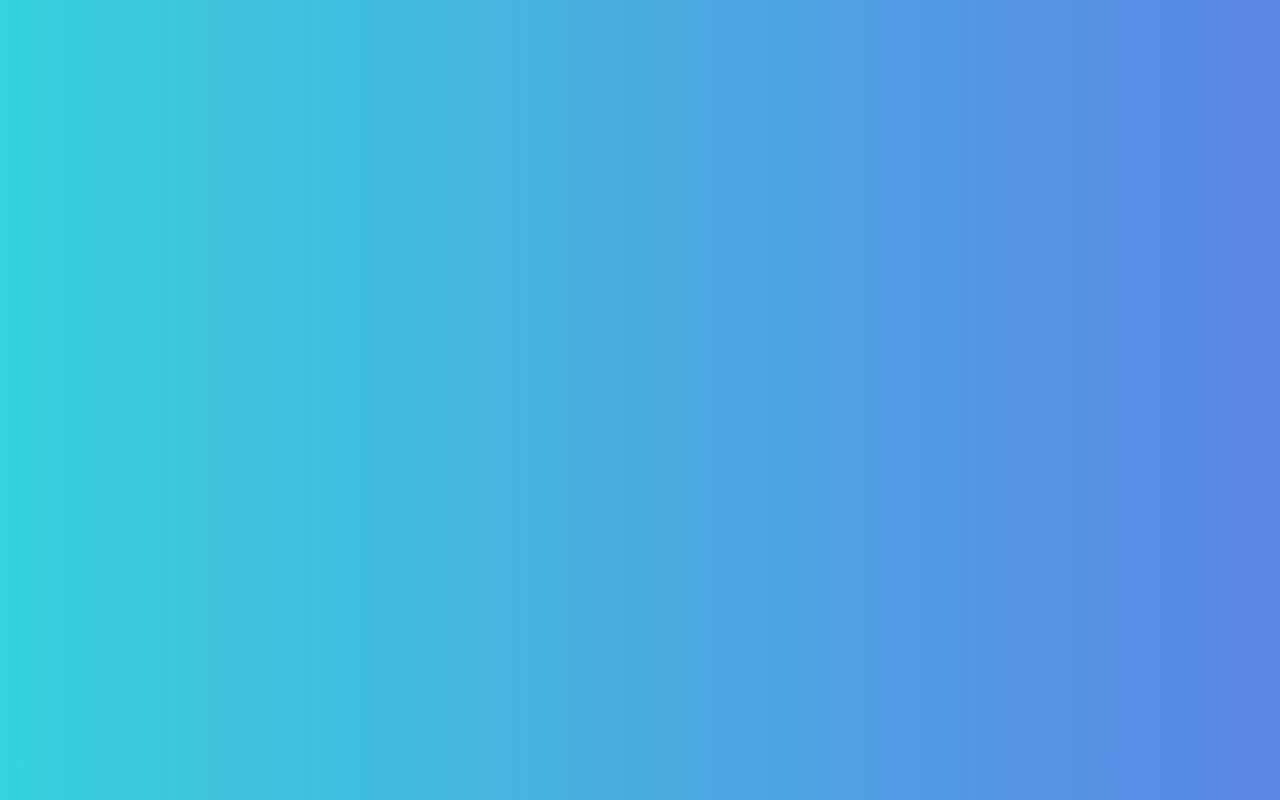
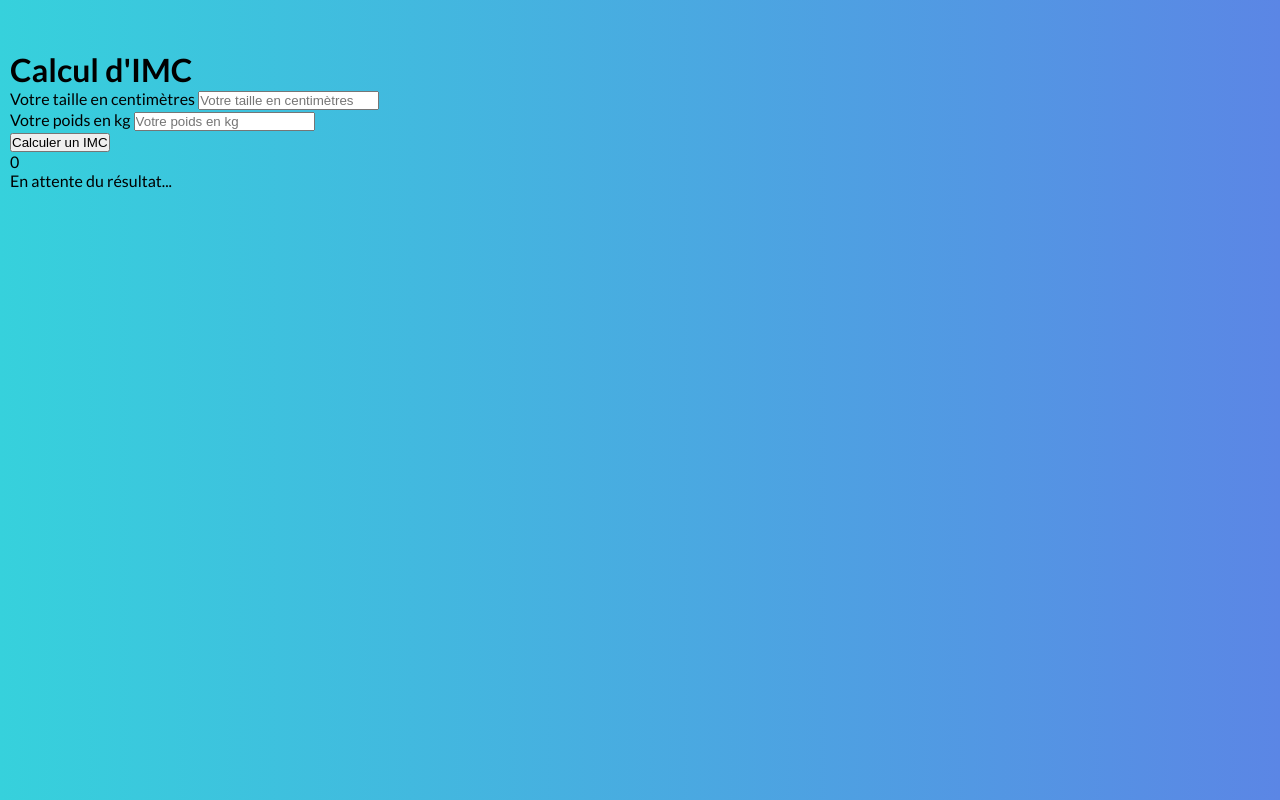
Before and after one commit to houssni-amin/IMC, a plain HTML site: page index.html in a window 1280 px wide. Drawn offline with Linux system fonts and the light colour scheme.

Commit message:
Ajout du HTML

```diff
--- a/index.html
+++ b/index.html
@@ -14,6 +14,45 @@
     />
   </head>
   <body>
+    <div class="container">
+      <h1>Calcul <span>d'IMC</span></h1>
 
+      <form>
+        <div class="inputs-container">
+
+          <div class="input-group">
+            <label for="height">Votre taille en centimètres</label>
+            <input
+            type="number"
+            placeholder="Votre taille en centimètres"
+            id="height"
+            class="height-input"
+            >
+          </div>
+
+          <div class="input-group">
+            <label for="weight">Votre poids en kg</label>
+            <input
+            type="number"
+            placeholder="Votre poids en kg"
+            id="weight"
+            class="weight-input"
+            >
+          </div>
+
+        </div>
+
+        <button>Calculer un IMC</button>
+
+      </form>
+
+      <div class="info">
+        <p class="bmi-value">0</p>
+        <p class="result">En attente du résultat...</p>
+      </div>
+
+    </div>
+
+    <script src="app.js"></script>
   </body>
 </html>
```
